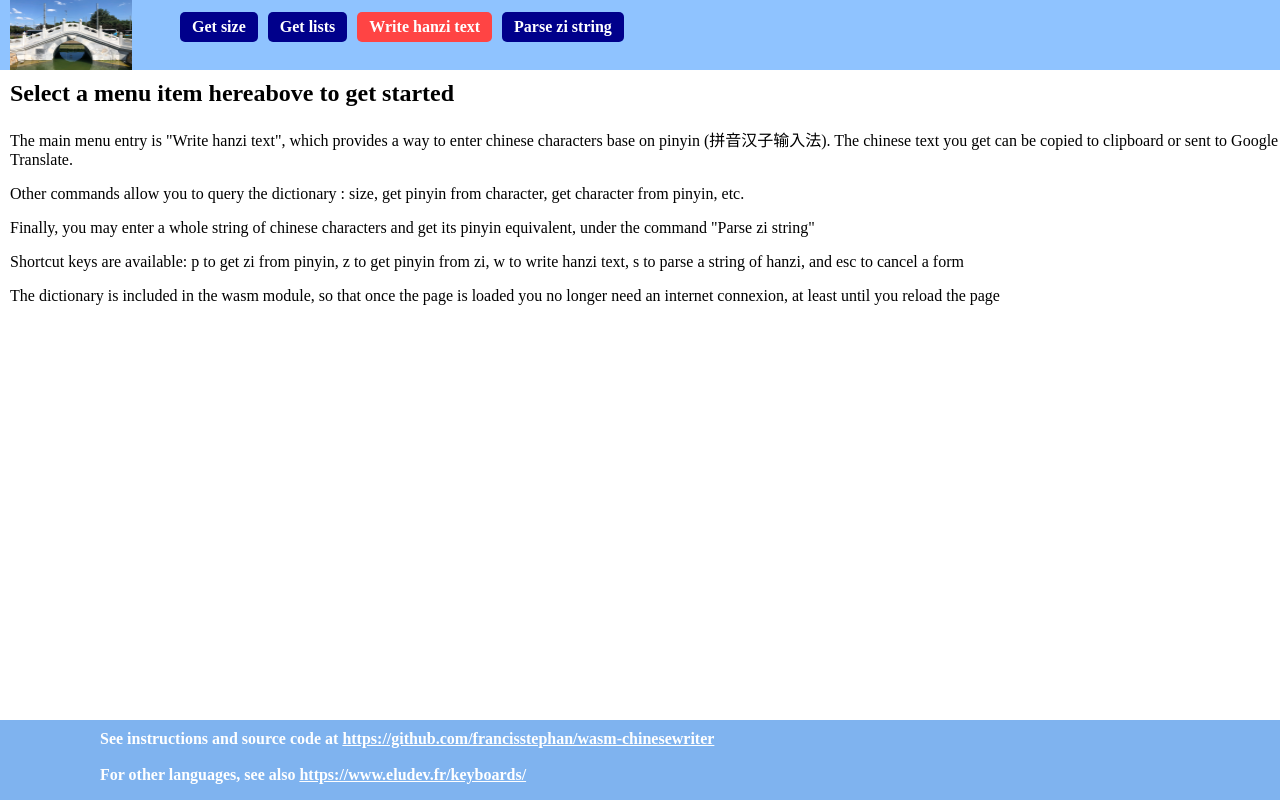
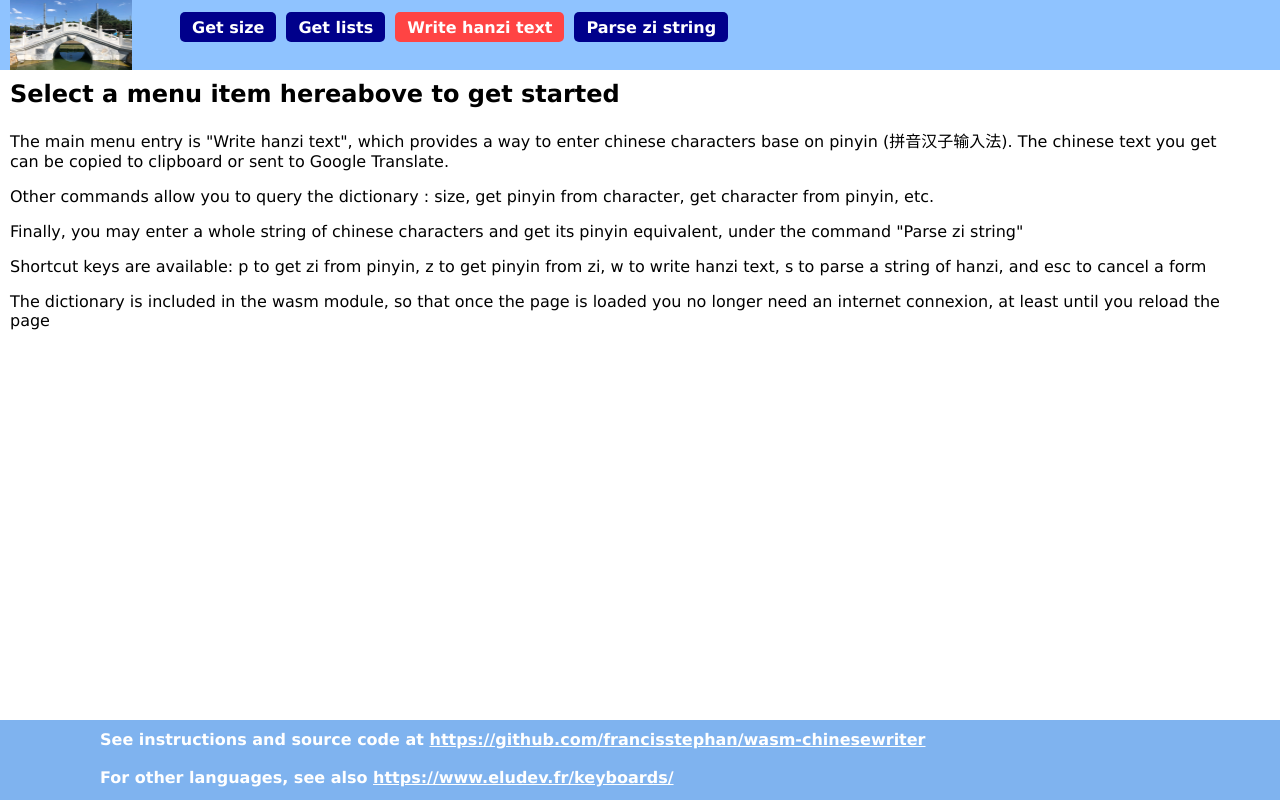
Before and after one commit to francisstephan/wasm-chinesewriter, a plain HTML site: page www/index.html in a window 1280 px wide. Drawn offline with Linux system fonts and the light colour scheme; a script that the page names is missing.

Commit message:
improved CSS

```diff
--- a/www/css/style.css
+++ b/www/css/style.css
@@ -2,6 +2,7 @@ body {
     width: 100%;
     padding: 0;
     margin: 0;
+    font-family: Verdana, Geneva, sans-serif;
 }
 
 #header {
@@ -108,6 +109,7 @@ h2 {
 #layout-wrapper {
     padding-left: 10px;
     padding-bottom: 90px;
+    padding-right: 50px;
 }
 
 button.menubouton,
--- a/www/index.html
+++ b/www/index.html
@@ -9,7 +9,7 @@
     <div id="layout-wrapper">
       <div id="header">
         <div id="logo">
-          <a href="./"><img src="./assets/header.png" height="70" width="122"/></a>
+          <img src="./assets/header.png" height="70" width="122"/>
         </div>
         <div id="nav">
           <ul class="navig">
```
